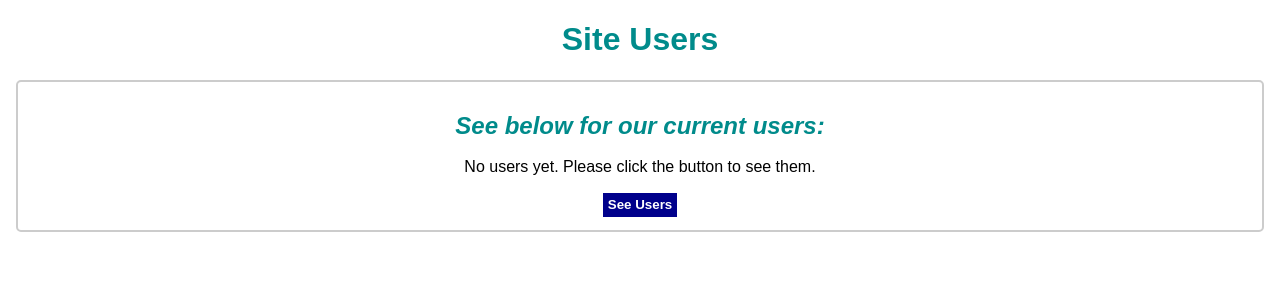
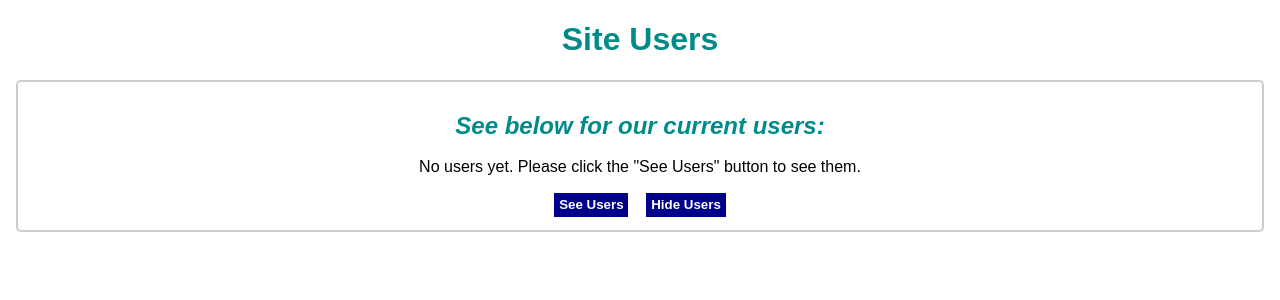
Before and after one commit to gness1804/react-user-list, a React (Create React App) app: page / in a window 1280 px wide. Shown: the top 300 px of the page. Built offline with nearby package versions, Linux system fonts and the light colour scheme.

Commit message:
add show/hide users button and city

```diff
--- a/src/components/User/index.js
+++ b/src/components/User/index.js
@@ -7,6 +7,7 @@ function User({ name, email, city, zipcode, phone, company }) {
       <a href={`mailto:${email}`}>
         <p className="user-email">{email}</p>
       </a>
+      <p>{`City: ${city}`}</p>
     </div>
   );
 }
--- a/src/components/Users/Users.css
+++ b/src/components/Users/Users.css
@@ -3,6 +3,11 @@
 }
 
 .users-show-button {
+  margin-right: 1rem;
+}
+
+.users-show-button,
+.users-hide-button {
   border-radius: 0;
   color: #fff;
   background-color: darkblue;
@@ -13,7 +18,8 @@
   font-weight: 700;
 }
 
-.users-show-button:hover {
+.users-show-button:hover,
+.users-hide-button:hover {
   background-color:#39a7bd;
 }
 
--- a/src/components/Users/index.js
+++ b/src/components/Users/index.js
@@ -15,15 +15,20 @@ function Users () {
     }
   }
 
+  const hideUsers = () => {
+    setUsers([]);
+  }
+
   return (
     <div className="users">
-      {!users.length && <p className="users-none-message">No users yet. Please click the button to see them.</p>}
+      {!users.length && <p className="users-none-message">No users yet. Please click the "See Users" button to see them.</p>}
 
       <div className="users-list-container">
-        {!!users.length && users.map(user => <User name={user.name} email={user.email} />)}
+        {!!users.length && users.map(user => <User name={user.name} email={user.email} city={user.address.city} />)}
       </div>
 
       <button className="users-show-button" onClick={getUsers}>See Users</button>
+      <button className="users-hide-button" onClick={hideUsers}>Hide Users</button>
     </div>
   )
 }
```
